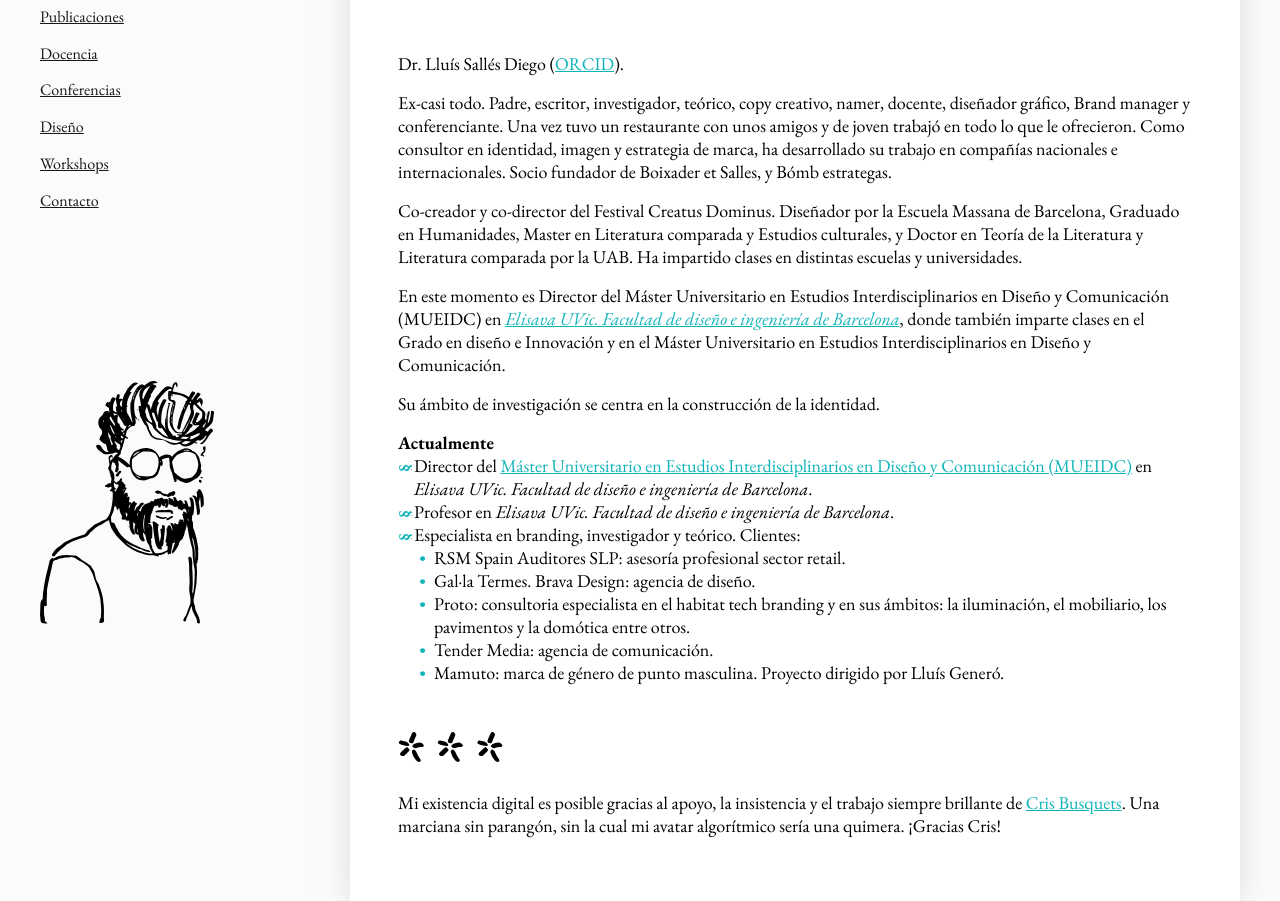
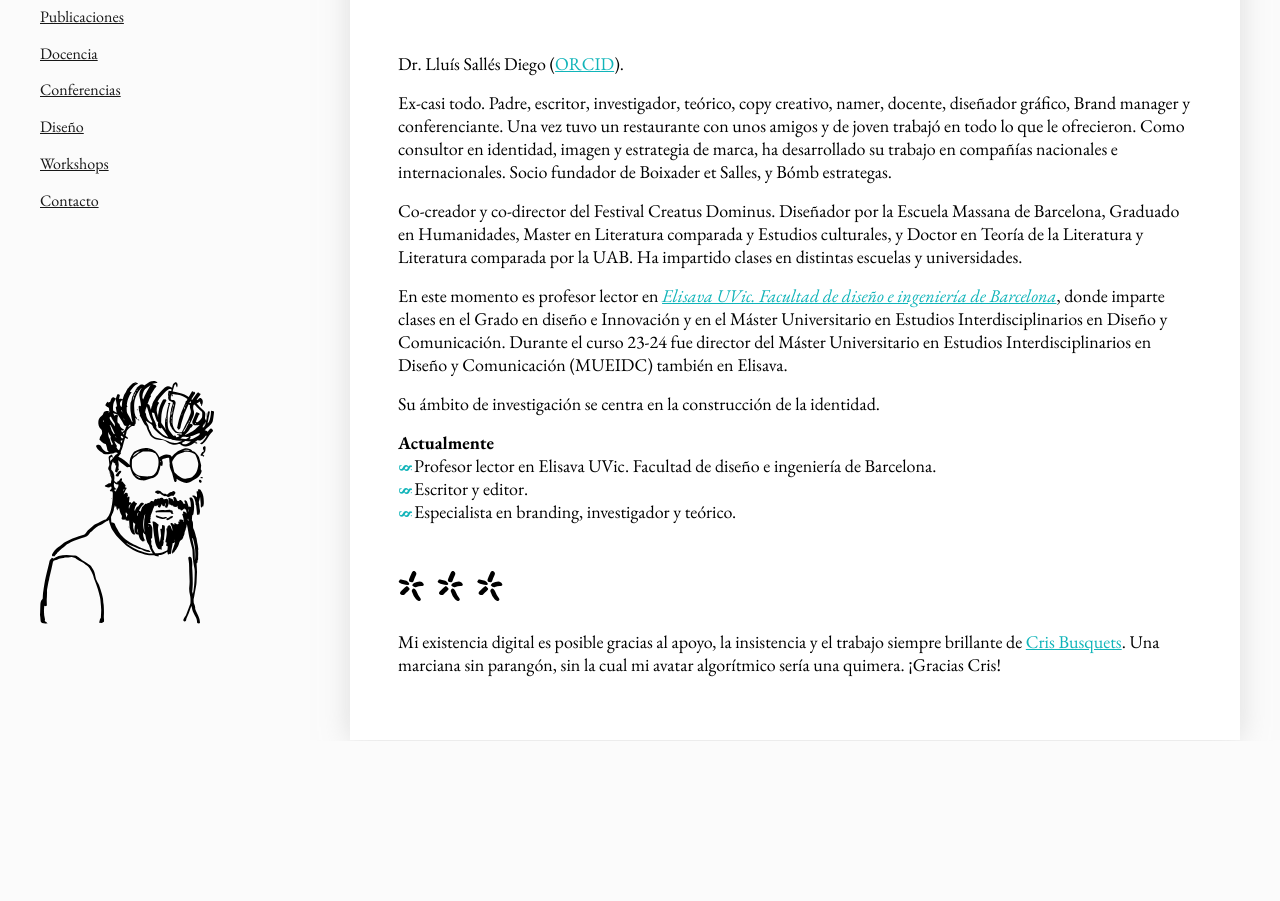
Before and after one commit to crisbusquets/lsd, an Astro site: page /quienesel in a window 1280 px wide. Shown: the part 171-1072 px from the top of the page. After the commit the page ends 912 px from the top, so only its background shows below. Built offline with nearby package versions, Linux system fonts and the light colour scheme; Astro itself is replaced by a stand-in of ours.

Commit message:
Update Quien es el

```diff
--- a/src/pages/quienesel.astro
+++ b/src/pages/quienesel.astro
@@ -33,40 +33,20 @@ const pageKeywords =
       Literatura comparada por la UAB. Ha impartido clases en distintas escuelas y universidades.
     </p>
     <p>
-      En este momento es Director del Máster Universitario en Estudios Interdisciplinarios en Diseño y Comunicación
-      (MUEIDC) en
-      <i
+      En este momento es profesor lector en <i
         ><a href="https://www.elisava.net/" alt="Elisava" target="_blank"
           >Elisava UVic. Facultad de diseño e ingeniería de Barcelona</a
         ></i
-      >, donde también imparte clases en el Grado en diseño e Innovación y en el Máster Universitario en Estudios
-      Interdisciplinarios en Diseño y Comunicación.
+      >, donde imparte clases en el Grado en diseño e Innovación y en el Máster Universitario en Estudios
+      Interdisciplinarios en Diseño y Comunicación. Durante el curso 23-24 fue director del Máster Universitario en
+      Estudios Interdisciplinarios en Diseño y Comunicación (MUEIDC) también en Elisava.
     </p>
     <p>Su ámbito de investigación se centra en la construcción de la identidad.</p>
     <strong>Actualmente</strong>
     <ul class="ornamental">
-      <li>
-        Director del
-        <a href="https://www.elisava.net/masters/master-universitario-en-diseno/" alt="MUEIDC - Elisava" target="_blank"
-          >Máster Universitario en Estudios Interdisciplinarios en Diseño y Comunicación (MUEIDC)</a
-        >
-        en <i>Elisava UVic. Facultad de diseño e ingeniería de Barcelona</i>.
-      </li>
-      <li>
-        Profesor en
-        <i>Elisava UVic. Facultad de diseño e ingeniería de Barcelona</i>.
-      </li>
-      <li>Especialista en branding, investigador y teórico. Clientes:</li>
-      <ul class="basic indent">
-        <li>RSM Spain Auditores SLP: asesoría profesional sector retail.</li>
-        <li>Gal·la Termes. Brava Design: agencia de diseño.</li>
-        <li>
-          Proto: consultoria especialista en el habitat tech branding y en sus ámbitos: la iluminación, el mobiliario,
-          los pavimentos y la domótica entre otros.
-        </li>
-        <li>Tender Media: agencia de comunicación.</li>
-        <li>Mamuto: marca de género de punto masculina. Proyecto dirigido por Lluís Generó.</li>
-      </ul>
+      <li>Profesor lector en Elisava UVic. Facultad de diseño e ingeniería de Barcelona.</li>
+      <li>Escritor y editor.</li>
+      <li>Especialista en branding, investigador y teórico.</li>
     </ul>
 
     <Image src={divider} alt="" class="divider" />
```
